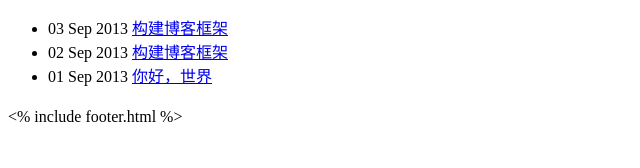
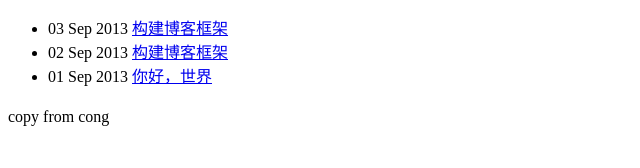
Before and after one commit to freeyob/blog, a Jekyll site: the page built from index.html, in a window 1280 px wide. Shown: the part 132-300 px from the top of the page, without its empty margins (0-640 px from the left). Built offline with Jekyll 4.4.1, drawn with Linux system fonts in a browser that asks for light colours; part of the change alters nothing that is shown.

Commit message:
alter bug

```diff
--- a/index.html
+++ b/index.html
@@ -9,4 +9,4 @@ title: 我的Blog
 <li>{{ post.date | date_to_string }} <a href="{{ post.url }}">{{ post.title }}</a></li>
 {% endfor %}
 </ul>
-<% include footer.html %>
+{% include footer.html %}
```
